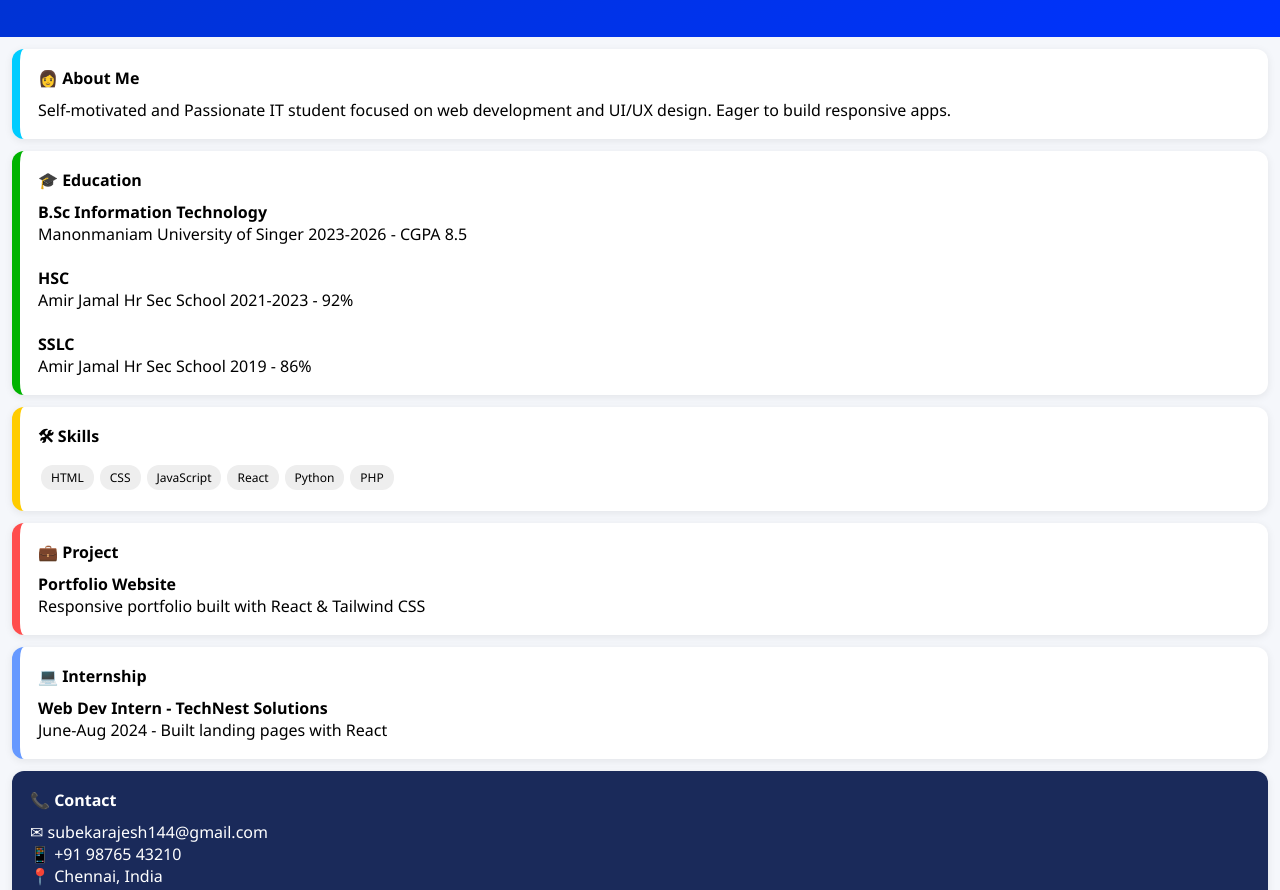
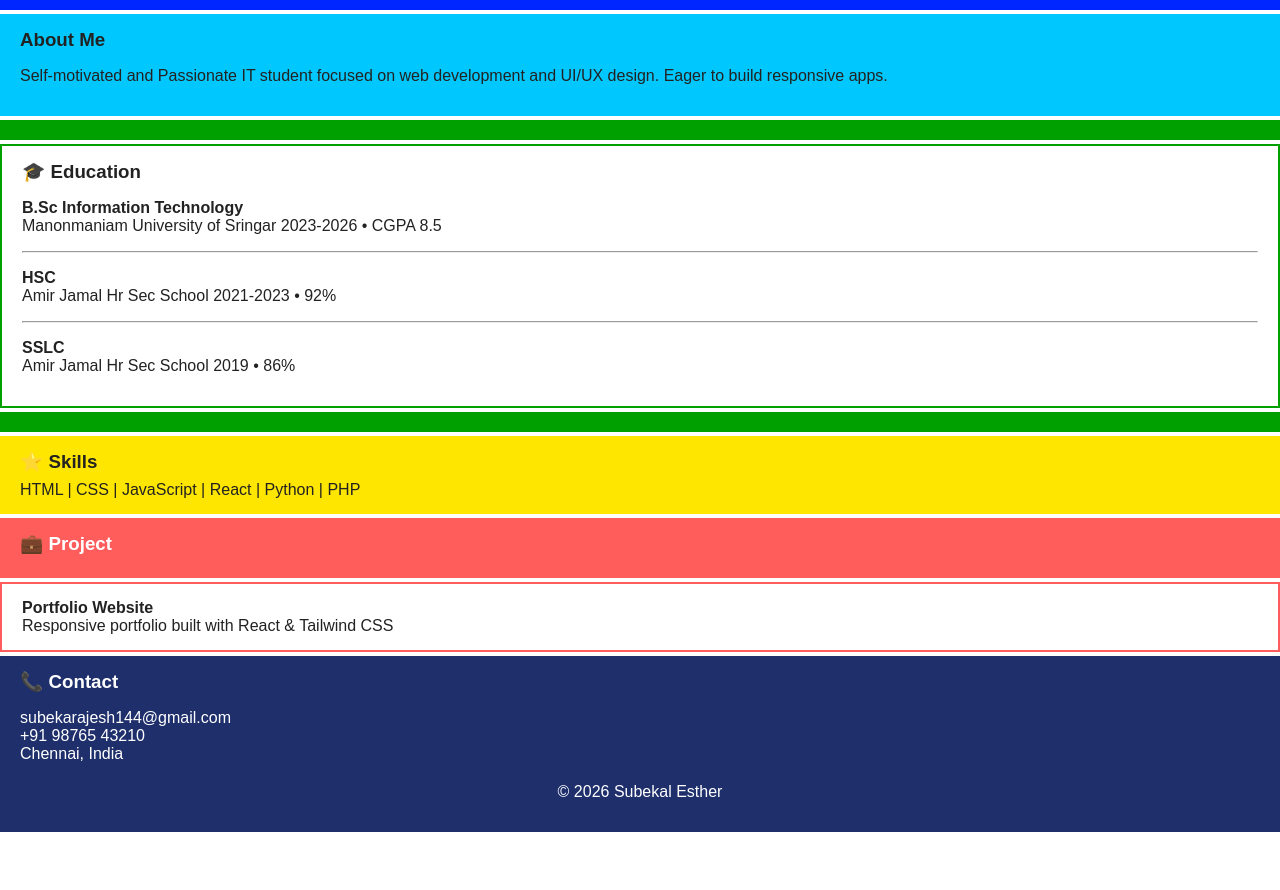
Before and after one commit to subekarajesh145/protfolio_1, a plain HTML site: page index.html in a window 1280 px wide. Shown: the part 247-1137 px from the top of the page. After the commit the page ends 1083 px from the top, so only its background shows below. Drawn offline with Linux system fonts and the light colour scheme.

Commit message:
Refactor portfolio layout and styles
Updated the layout and styling of the portfolio page, including header and sections for about, education, skills, projects, internship, and contact information.

```diff
--- a/index.html
+++ b/index.html
@@ -1,67 +1,64 @@
 <!DOCTYPE html>
-<html lang="en">
+<html>
 <head>
-<meta charset="UTF-8">
+<title>Subekal Esther Portfolio</title>
 <meta name="viewport" content="width=device-width, initial-scale=1.0">
-<title>Subekal Esther - Portfolio</title>
 <style>
-*{margin:0;padding:0;box-sizing:border-box;font-family: 'Segoe UI', sans-serif;}
-body{background:#f5f7fb;}
-.header{background:linear-gradient(135deg, #0033cc, #0033ff);color:white;text-align:center;padding:40px 20px;}
-.header img{width:90px;height:90px;border-radius:50%;border:3px solid white;object-fit:cover;}
-.header h1{margin-top:12px;font-size:28px;}
-.header p{opacity:0.9;font-size:14px;}
-.btn{background:#ffcc00;color:#000;padding:6px 14px;border-radius:20px;display:inline-block;margin-top:10px;font-weight:bold;font-size:13px;}
-section{margin:12px;border-radius:12px;padding:18px;background:white;box-shadow:0 2px 8px rgba(0,0,0,0.08);}
-.about{border-left:8px solid #00ccff;}
-.education{border-left:8px solid #00b300;}
-.skills{border-left:8px solid #ffcc00;}
-.project{border-left:8px solid #ff4d4d;}
-.internship{border-left:8px solid #6699ff;}
-.contact{background:#1a2a5a;color:white;}
-h2{font-size:16px;margin-bottom:10px;}
-.tag{display:inline-block;background:#eee;padding:4px 10px;border-radius:12px;margin:3px;font-size:12px;}
+body{margin:0;font-family:Arial;color:#222;}
+.top{background:#0026ff;color:white;text-align:center;padding:30px 10px;}
+.top img{width:90px;height:90px;border-radius:50%;border:3px solid white;}
+.mybtn{background:#ffcc00;border:none;padding:7px 15px;border-radius:20px;font-weight:bold;margin-top:10px;cursor:pointer;}
+.bar{padding:15px 20px;margin:4px 0;}
+.blue2{background:#00c8ff;}
+.green{background:#ffffff;border:2px solid #00a000;}
+.green-dark{background:#00a000;height:20px;padding:0;}
+.yellow{background:#ffe600;}
+.red{background:#ff5c5c;color:white;}
+.red-light{background:white;border:2px solid #ff5c5c;}
+.dark{background:#1e2f6b;color:white;}
+h3{margin:0 0 8px 0;}
 </style>
 </head>
 <body>
-<div class="header">
-<img src="https://via.placeholder.com/150" alt="Subekal">
-<h1>Subekal Esther</h1>
-<p>B.Sc Information Technology - Aspiring Web Developer</p>
-<div class="btn">📁 My Portfolio</div>
+
+<div class="top">
+<img src="https://i.imgur.com/8Km9tLL.jpg" alt="Subekal">
+<h2 style="margin:10px 0 2px 0;">Subekal Esther</h2>
+<small>B.Sc Information Technology • Aspiring Web Developer</small><br>
+<button class="mybtn">📁 My Portfolio</button>
 </div>
 
-<section class="about">
-<h2>👩 About Me</h2>
+<div class="bar blue2">
+<h3>About Me</h3>
 <p>Self-motivated and Passionate IT student focused on web development and UI/UX design. Eager to build responsive apps.</p>
-</section>
+</div>
 
-<section class="education">
-<h2>🎓 Education</h2>
-<p><b>B.Sc Information Technology</b><br>Manonmaniam University of Singer 2023-2026 - CGPA 8.5</p><br>
-<p><b>HSC</b><br>Amir Jamal Hr Sec School 2021-2023 - 92%</p><br>
-<p><b>SSLC</b><br>Amir Jamal Hr Sec School 2019 - 86%</p>
-</section>
+<div class="green-dark"></div>
+<div class="bar green">
+<h3>🎓 Education</h3>
+<p><b>B.Sc Information Technology</b><br>Manonmaniam University of Sringar 2023-2026 • CGPA 8.5</p><hr>
+<p><b>HSC</b><br>Amir Jamal Hr Sec School 2021-2023 • 92%</p><hr>
+<p><b>SSLC</b><br>Amir Jamal Hr Sec School 2019 • 86%</p>
+</div>
+<div class="green-dark"></div>
 
-<section class="skills">
-<h2>🛠 Skills</h2>
-<span class="tag">HTML</span><span class="tag">CSS</span><span class="tag">JavaScript</span><span class="tag">React</span><span class="tag">Python</span><span class="tag">PHP</span>
-</section>
+<div class="bar yellow">
+<h3>⭐ Skills</h3>
+<span>HTML | </span><span>CSS | </span><span>JavaScript | </span><span>React | </span><span>Python | </span><span>PHP</span>
+</div>
 
-<section class="project">
-<h2>💼 Project</h2>
-<p><b>Portfolio Website</b><br>Responsive portfolio built with React & Tailwind CSS</p>
-</section>
+<div class="bar red">
+<h3>💼 Project</h3>
+</div>
+<div class="bar red-light">
+<b>Portfolio Website</b><br>Responsive portfolio built with React & Tailwind CSS
+</div>
 
-<section class="internship">
-<h2>💻 Internship</h2>
-<p><b>Web Dev Intern - TechNest Solutions</b><br>June-Aug 2024 - Built landing pages with React</p>
-</section>
+<div class="bar dark">
+<h3>📞 Contact</h3>
+<p>subekarajesh144@gmail.com<br>+91 98765 43210<br>Chennai, India</p>
+<p style="text-align:center;margin-top:20px;">© 2026 Subekal Esther</p>
+</div>
 
-<section class="contact">
-<h2>📞 Contact</h2>
-<p>✉ subekarajesh144@gmail.com<br>📱 +91 98765 43210<br>📍 Chennai, India</p>
-<br><center>© 2026 Subekal Esther</center>
-</section>
 </body>
 </html>
```
